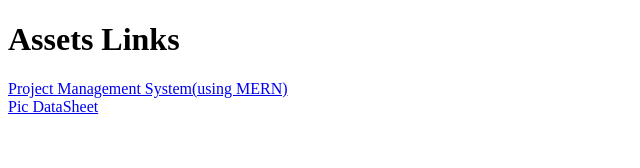
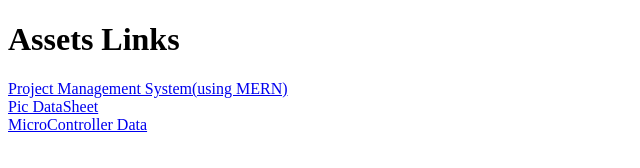
Before and after one commit to LuckyMan564/AssetsLinkProject, a plain HTML site: page index.html in a window 1280 px wide. Shown: the whole page, without its empty margins (0-640 px from the left). Drawn offline with Linux system fonts and the light colour scheme.

Commit message:
added new data

```diff
--- a/index.html
+++ b/index.html
@@ -11,6 +11,8 @@
     <a href="https://drive.google.com/file/d/1rCY9MmTo-BD67FqdRxUXdYWvZze6ASmI/view?usp=sharing">Project Management System(using MERN)</a>
     <br>
     <a href="https://drive.google.com/file/d/1KJ7i6Ks0FcBAjrHJLG8zuPu9C3UKMbf1/view?usp=sharing">Pic DataSheet</a>
+    <br>
+    <a href="https://drive.google.com/file/d/1uXEM6I7tWxwHCgm2jG6O6S7TtErlrq-k/view?usp=sharing">MicroController Data</a>
 
 </body>
 </html>
```
